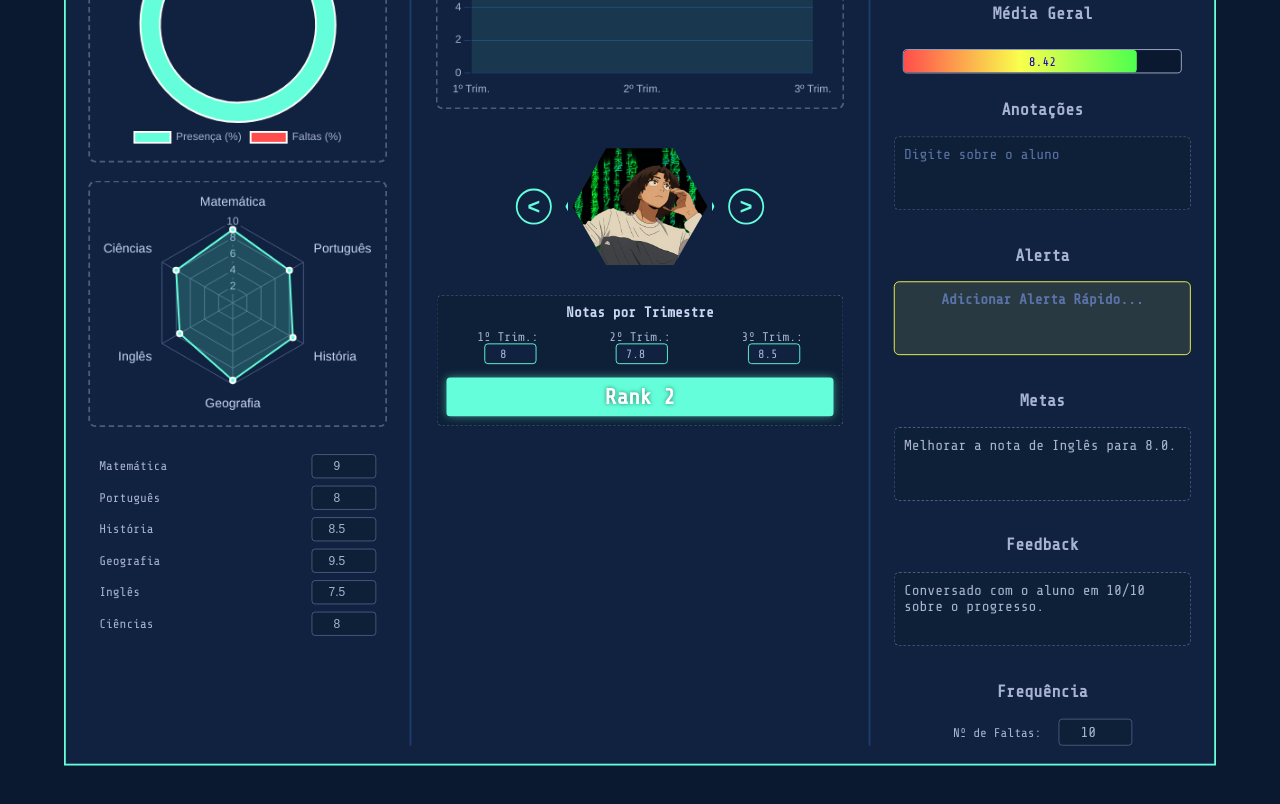
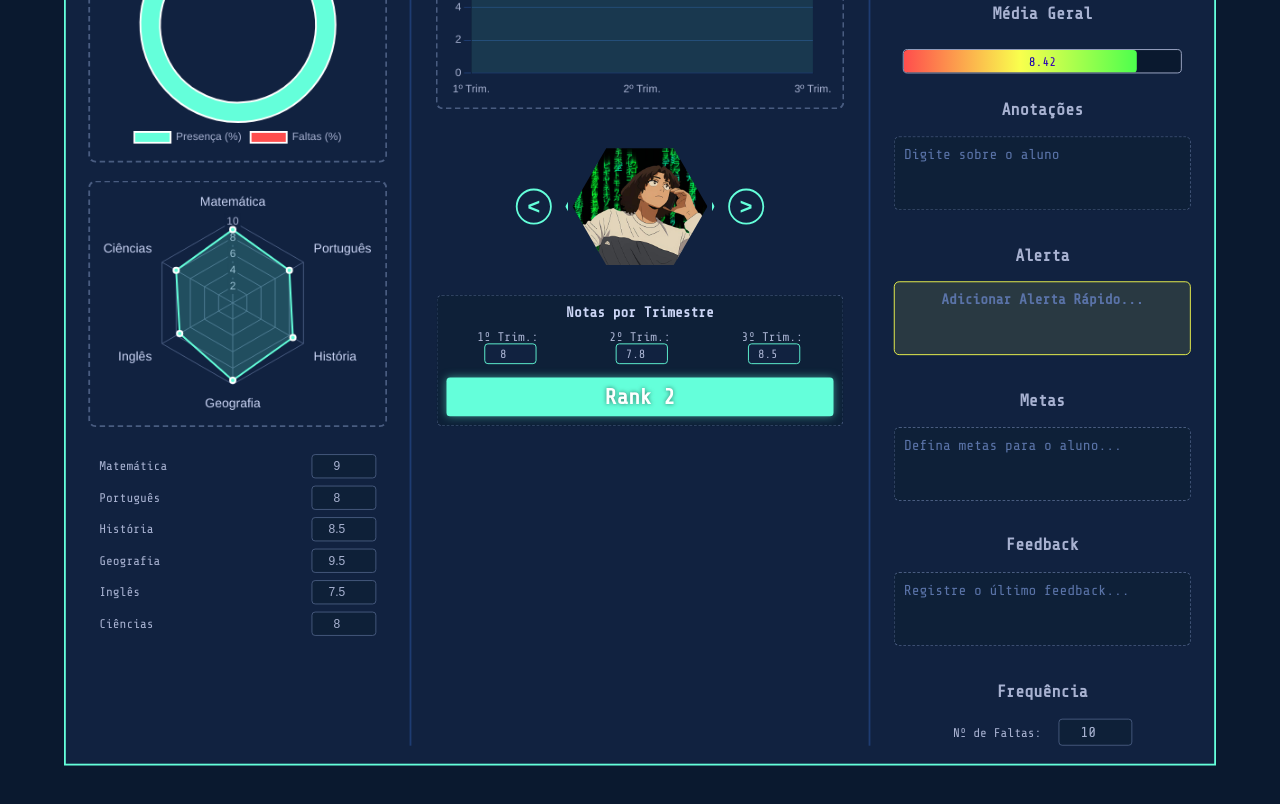
Before and after one commit to PedroBon18/EduView_Front, a plain HTML site: page index.html in a window 1280 px wide. Shown: the part 166-970 px from the top of the page. Drawn offline with nearby package versions, Linux system fonts and the light colour scheme.

Commit message:
V9 CRIANDO PAGINA PARA ADICIONAR ALUNOS

```diff
--- a/main.js
+++ b/main.js
@@ -17,11 +17,11 @@ const listaDeAlunos = [
     },
     frequencia: { faltas: 10, totalAulas: 200 },
     anotacao: '',
-    metas: 'Melhorar a nota de Inglês para 8.0.',
-    feedback: 'Conversado com o aluno em 10/10 sobre o progresso.',
+    metas: '',
+    feedback: '',
     alerta: '',
     classeFoto: 'Aluno1',
-    historicoMedia: [8.0, 7.8, 8.5] // NOVO
+    historicoMedia: [8.0, 7.8, 8.5]
   },
   {
     nome: 'Aluno 2',
@@ -56,14 +56,32 @@ const listaDeAlunos = [
       'Ciências': 9.8
     },
     frequencia: { faltas: 2, totalAulas: 200 },
-    anotacao: 'Excelente participação.',
-    metas: 'Manter a média acima de 9.0.',
-    feedback: 'Parabenizado pelo desempenho em Ciências.',
+    anotacao: '',
+    metas: '',
+    feedback: '',
     alerta: '',
     classeFoto: 'Aluno3',
     historicoMedia: [8.5, 9.2, 9.1] // NOVO
   },
+  // NOVO: ALUNO PLACEHOLDER ESTÁTICO (CLICÁVEL)
+  {
+    nome: 'Adicionar Aluno',
+    matricula: '????',
+    media: 0,
+    notas: {
+      'Matemática': 0, 'Português': 0, 'História': 0,
+      'Geografia': 0, 'Inglês': 0, 'Ciências': 0
+    },
+    frequencia: { faltas: 0, totalAulas: 200 },
+    anotacao: 'Use o hexágono central para adicionar um novo registro.',
+    metas: 'Novo registro. Preencha os dados.',
+    feedback: 'Nenhum feedback registrado.',
+    alerta: 'Aguardando novo aluno.',
+    classeFoto: 'AlunoPlaceholder', // Nova classe para o placeholder
+    historicoMedia: [0, 0, 0]
+  },
 ];
+
 
 
 let indiceAtual = 0;
--- a/style.css
+++ b/style.css
@@ -89,6 +89,7 @@ body {
 .photo.Aluno1 { background-image: url('img/Pedro.jpg'); }
 .photo.Aluno2 { background-image: url('img/aranha.jpg'); }
 .photo.Aluno3 { background-image: url('img/avatar_steam.jpg'); }
+.photo.AlunoPlaceholder {background-image: url('img/ADD_ALUNO.png');}
 
 /* NOVO: Estilização do Rank */
 #studentRank {
```
Also changed, not shown: img/ADD_ALUNO.png (added).
